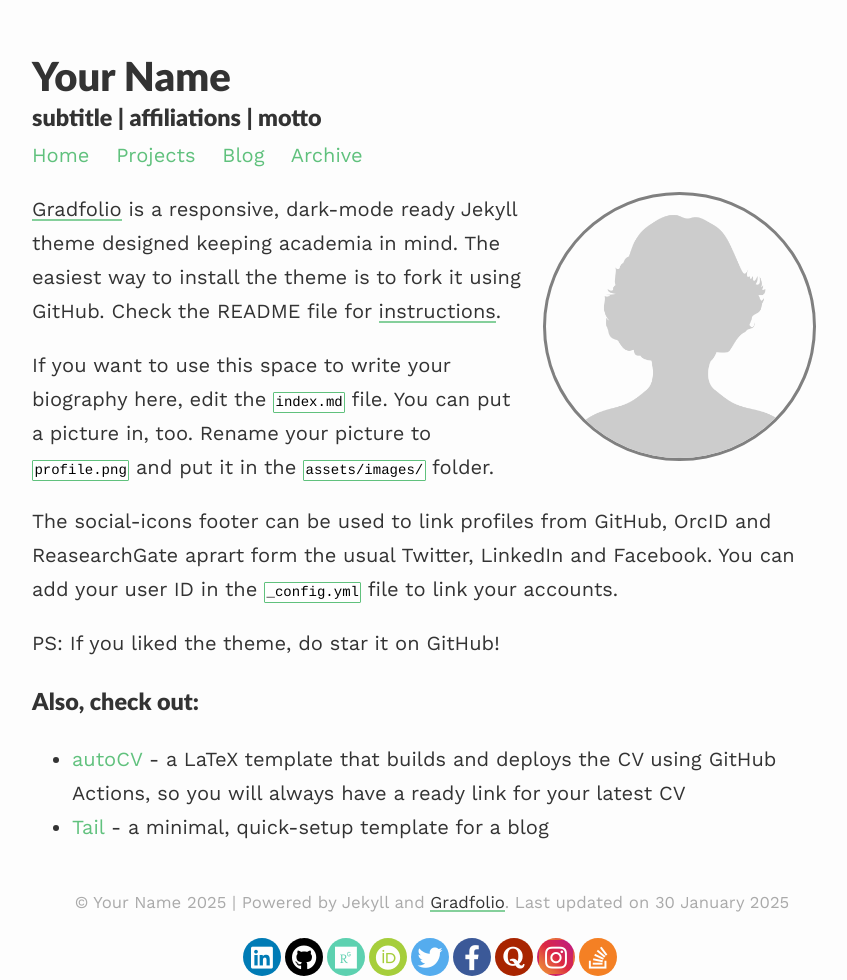
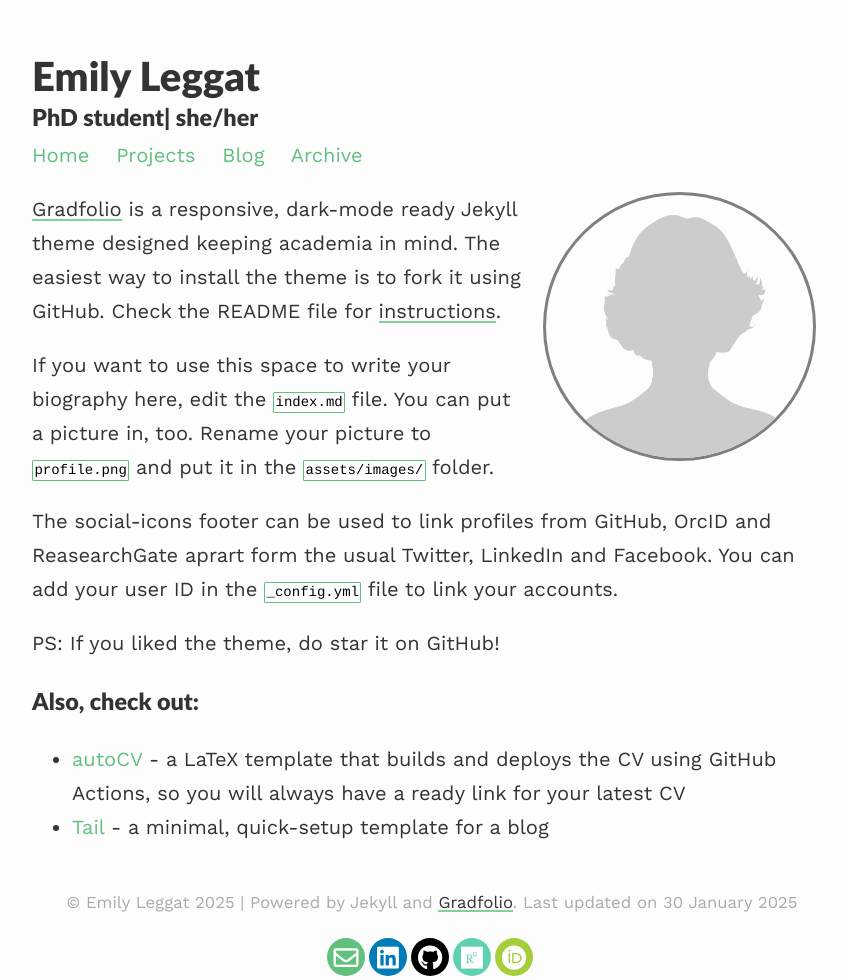
Before and after one commit to eleggat/eleggat.github.io, a Jekyll site: the page built from index.md, in a window 1280 px wide. Shown: the whole page, without its empty margins (208-1055 px from the left). Built offline with Jekyll 4.4.1, drawn with Linux system fonts in a browser that asks for light colours; nearby versions of some CDN libraries; some of the changed lines change nothing that is shown.

Commit message:
Update _config.yml

```diff
--- a/_config.yml
+++ b/_config.yml
@@ -1,11 +1,11 @@
-### your site title here
+### Emily Leggat
 
-title: Your Name
-description: subtitle | affiliations | motto
+title: Emily Leggat
+description: PhD student| she/her
 
-baseurl: /gradfolio #name of GitHub repository
+baseurl: / #name of GitHub repository
 url: "" #custom url to be used instead of GitHub repository
-email: #
+email: el3258@columbia.edu#
 
 # Pagination
 paginate: 4
@@ -13,15 +13,15 @@ permalink: /blog/:year/:title/
 paginate_path: /blog/page:num/
 
 # Social media links in footer
-twitter: "#"
-linkedin: "#"
-stackoverflow: "#"
-github: "#"
-researchgate: "#"
-orcid: "#"
-quora: "#"
-instagram: "#"
-facebook: "#"
+#twitter: "#"
+linkedin: "emilyleggat"
+#stackoverflow: "#"
+github: "eleggat"
+researchgate: "https://www.researchgate.net/profile/Emily-Leggat"
+orcid: "https://orcid.org/0009-0008-1592-4587"
+#quora: "#"
+#instagram: "#"
+#facebook: "#"
 
 
 # Markdown
```
